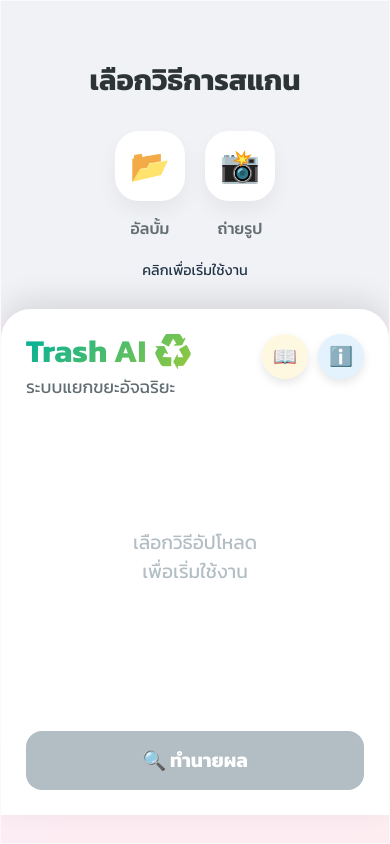
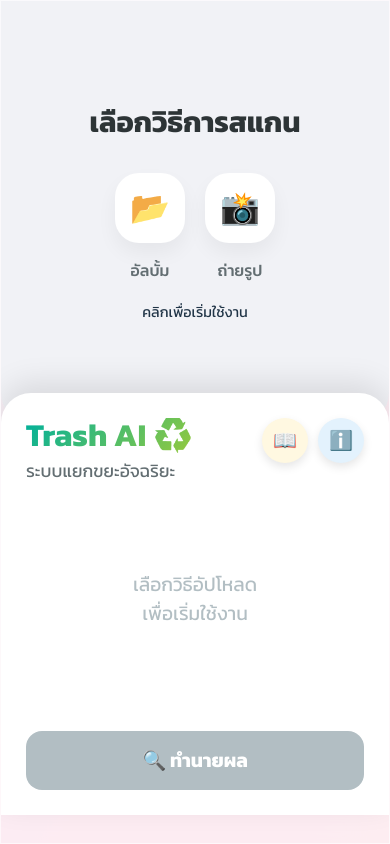
Before and after one commit to Sapkee-abu/trash-backend, a React app in the folder frontend/: page / in a window 390 px wide. Built offline with nearby package versions, Linux system fonts and the light colour scheme; the HTML template or start-up script is replaced by a standard one.

Commit message:
change design5

```diff
--- a/frontend/src/App.css
+++ b/frontend/src/App.css
@@ -25,7 +25,7 @@ body {
   display: flex;
   justify-content: center;
   align-items: center;
-  overflow: hidden; /* ล็อคไม่ให้พื้นหลังขยับเลย */
+  overflow: hidden;
   background: linear-gradient(-45deg, #ee7752, #e73c7e, #23a6d5, #23d5ab);
   background-size: 400% 400%;
   animation: gradientBG 15s ease infinite;
@@ -76,9 +76,10 @@ body {
 .uploaded-image {
   width: 100%;
   height: 100%;
-  object-fit: contain;
+  object-fit: contain; /* ให้เห็นรูปครบ */
   display: block;
   transition: all 0.5s ease;
+  padding: 20px; /* เพิ่ม padding ให้รูปไม่ชิดขอบเกินไป */
 }
 
 /* Animation: Scanning Effect */
@@ -106,7 +107,7 @@ body {
   100% { opacity: 0; transform: scale(0.3); }
 }
 
-/* ปุ่ม Overlay บนรูป */
+/* ปุ่ม Overlay บนรูป (Desktop Default) */
 .image-overlay {
   position: absolute;
   bottom: 25px;
@@ -243,33 +244,22 @@ body {
 @keyframes fadeIn { from { opacity: 0; transform: translateY(20px); } to { opacity: 1; transform: translateY(0); } }
 
 /* =========================================================
-   🔥 แก้ไข Modal Popup (สำหรับทุกอุปกรณ์) 🔥
+   🔥 Modal Popup (แก้ให้เลื่อนได้ ไม่หลุดจอ) 🔥
 ========================================================= */
 .modal-overlay {
   position: fixed; top: 0; left: 0; width: 100%; height: 100%;
   background: rgba(0, 0, 0, 0.6); backdrop-filter: blur(8px);
-  display: flex; justify-content: center; align-items: center; z-index: 9999; /* z-index สูงสุด */
+  display: flex; justify-content: center; align-items: center; z-index: 9999;
   animation: fadeIn 0.3s;
-  overflow: hidden; /* ห้ามให้พื้นหลังเลื่อน */
+  overflow: hidden; /* ห้ามพื้นหลังเลื่อน */
 }
 
 .modal-content {
-  background: white;
-  width: 90%;
-  max-width: 450px;
-  padding: 30px;
-  border-radius: 24px;
-  box-shadow: 0 25px 60px rgba(0,0,0,0.3);
-  position: relative;
-  animation: popUp 0.3s cubic-bezier(0.175, 0.885, 0.32, 1.275);
-
-  /* 🔥 กุญแจสำคัญ: Scrollbar เฉพาะใน Popup 🔥 */
-  max-height: 85vh;       /* ความสูงห้ามเกิน 85% ของจอ */
-  overflow-y: auto;       /* ถ้าเนื้อหาเกิน ให้เลื่อนขึ้นลงได้ */
-  -webkit-overflow-scrolling: touch; /* ให้ลื่นบน iOS */
+  background: white; width: 90%; max-width: 450px; padding: 30px;
+  border-radius: 24px; box-shadow: 0 25px 60px rgba(0,0,0,0.3);
+  position: relative; animation: popUp 0.3s cubic-bezier(0.175, 0.885, 0.32, 1.275);
+  max-height: 85vh; overflow-y: auto; -webkit-overflow-scrolling: touch;
 }
-
-/* Custom Scrollbar */
 .modal-content::-webkit-scrollbar { width: 6px; }
 .modal-content::-webkit-scrollbar-thumb { background-color: #bdc3c7; border-radius: 10px; }
 .modal-content::-webkit-scrollbar-track { background: transparent; }
@@ -295,48 +285,50 @@ body {
 .guide-item h4 { margin: 10px 0 5px; font-size: 1.1rem; font-weight: bold; }
 .guide-item p { font-size: 0.9rem; color: #555; line-height: 1.4; }
 .guide-icon { font-size: 2.5rem; display: block; margin-bottom: 5px; }
-
 .yellow { background: #fffde7; border: 2px solid #fff59d; } .yellow h4 { color: #fbc02d; }
 .green { background: #e8f5e9; border: 2px solid #a5d6a7; } .green h4 { color: #43a047; }
 .red { background: #ffebee; border: 2px solid #ef9a9a; } .red h4 { color: #e53935; }
 .blue { background: #e3f2fd; border: 2px solid #90caf9; } .blue h4 { color: #1e88e5; }
 
 /* =========================================
-   MOBILE & TABLET RESPONSIVE
+   🔥 MOBILE & TABLET RESPONSIVE (แก้ตรงนี้) 🔥
 ========================================= */
 @media (max-width: 1024px) {
-  /* ล็อค Body ในมือถือ/แท็บเล็ตไม่ให้เลื่อน */
-  body {
-    height: 100%;
-    width: 100%;
-    position: fixed;
-    overflow: hidden;
-    padding: 0;
-    align-items: flex-start;
+  /* ล็อค Body ไม่ให้เลื่อน */
+  body { height: 100%; width: 100%; position: fixed; overflow: hidden; padding: 0; align-items: flex-start; }
+
+  /* การ์ดเต็มจอ (ดีไซน์ที่คุณชอบ) */
+  .glass-card { flex-direction: column; height: 100vh !important; width: 100vw; border-radius: 0; overflow-y: auto; margin: 0; }
+
+  /* 🔥 1. ขยายพื้นที่รูปภาพเป็น 50% ของจอ 🔥 */
+  .left-panel {
+    height: 50vh; /* เพิ่มจาก 40vh เป็น 50vh */
+    flex: none; border-radius: 0 0 30px 30px;
   }
 
-  .glass-card {
-    flex-direction: column;
-    height: 100vh !important; /* เต็มจอไปเลย */
-    width: 100vw;
-    border-radius: 0; /* เอาขอบมนออกให้เต็มจอ */
-    overflow-y: auto; /* ให้เนื้อหาข้างในเลื่อนได้ */
-    margin: 0;
+  /* ปรับพื้นที่ส่วนเนื้อหา */
+  .right-panel {
+    height: auto !important; min-height: 50vh; /* ปรับให้สมดุลกัน */
+    padding: 25px; border-radius: 30px 30px 0 0; flex: none; gap: 20px;
+    margin-top: -30px; z-index: 10; box-shadow: 0 -10px 30px rgba(0,0,0,0.1);
   }
 
-  .left-panel { height: 40vh; flex: none; border-radius: 0 0 30px 30px; }
-
-  .right-panel {
-    height: auto !important;
-    min-height: 60vh;
-    padding: 25px;
-    border-radius: 30px 30px 0 0;
-    flex: none; gap: 20px;
-    margin-top: -30px; /* ดึงขึ้นมาทับรูปนิดนึงให้สวย */
-    z-index: 10;
-    box-shadow: 0 -10px 30px rgba(0,0,0,0.1);
+  /* 🔥 2. ปรับปุ่มบังรูปให้เล็กลงและอยู่ตรงกลาง 🔥 */
+  .image-overlay {
+    bottom: 15px; /* ขยับลงมาหน่อย */
+    right: 50%; /* ย้ายมาตรงกลาง */
+    transform: translateX(50%); /* จัดกึ่งกลาง */
+    gap: 10px;
+    width: max-content; /* ให้กว้างเท่าเนื้อหา */
   }
 
+  .overlay-btn {
+    padding: 8px 15px; /* ลดขนาด padding */
+    font-size: 0.85rem; /* ลดขนาดฟอนต์ */
+    backdrop-filter: blur(8px);
+  }
+
+  /* ส่วนอื่นๆ ของมือถือ */
   .result-area { margin: 10px 0; flex-grow: 0 !important; }
   .header-text h1 { font-size: 2rem; }
   .action-buttons { flex-direction: column; height: auto; margin-top: 15px; }
@@ -344,23 +336,18 @@ body {
   .upload-options { gap: 20px; }
   .icon-circle { width: 70px; height: 70px; font-size: 2rem; }
 
-  /* Popup มือถือ/แท็บเล็ต */
+  /* Popup มือถือ */
   .guide-grid { grid-template-columns: 1fr; gap: 10px; }
-  .guide-item { padding: 15px; }
-  .guide-item h4 { font-size: 1rem; }
-  .guide-item p { font-size: 0.85rem; }
-  .modal-content { padding: 20px; width: 90%; max-height: 80vh; overflow-y: auto; }
+  .modal-content { padding: 20px; width: 95%; max-height: 80vh; overflow-y: auto; }
 }
 
 @media (min-width: 1025px) and (max-width: 1366px) {
-  /* แก้ Tablet แนวนอน */
-  body { padding: 40px 20px; position: relative; overflow: auto; } /* ปลดล็อค body ใน Tablet แนวนอน */
+  /* Tablet แนวนอน */
+  body { padding: 40px 20px; position: relative; overflow: auto; }
   .glass-card { width: 95vw; height: auto !important; min-height: 600px; overflow: hidden !important; border-radius: 30px; margin-bottom: 20px; }
   .left-panel, .right-panel { height: auto !important; min-height: 600px; }
   .left-panel { padding: 0 !important; border-radius: 0; }
   .right-panel { padding: 30px !important; border-radius: 0; margin-top: 0; }
   .uploaded-image { max-height: 500px; }
-
-  /* Popup Tablet */
   .modal-content { max-height: 85vh; overflow-y: auto; }
 }
```
